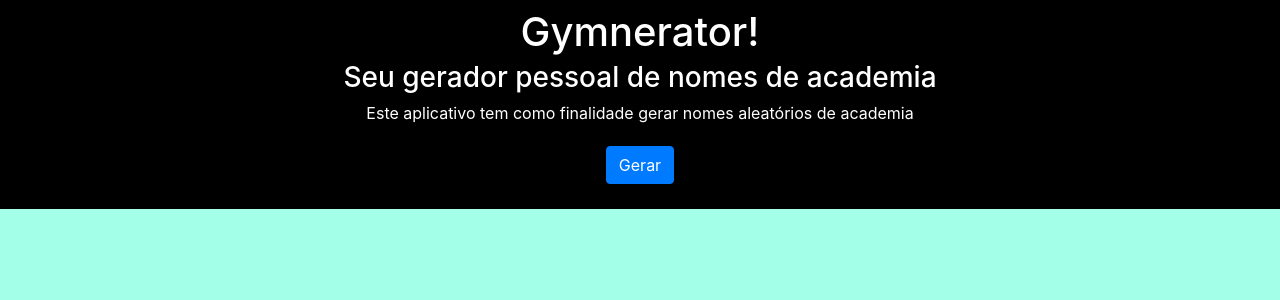
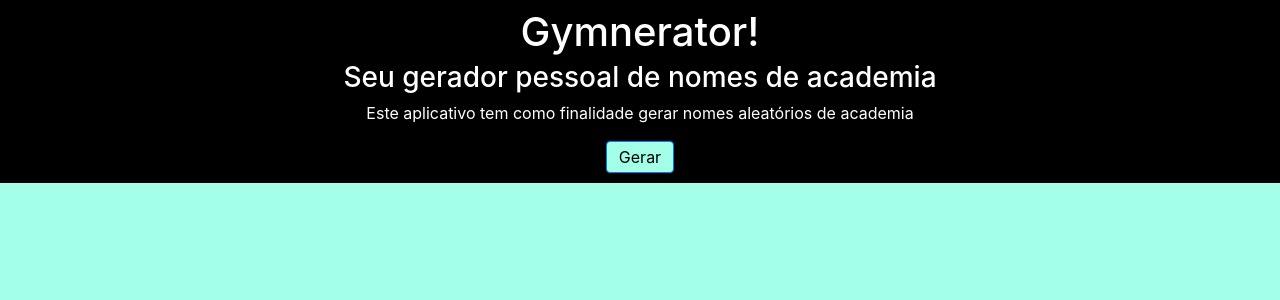
Before and after one commit to Edionay/gymnerator, an Angular app: page / in a window 1280 px wide. Shown: the top 300 px of the page. Built offline with nearby package versions, Linux system fonts and the light colour scheme.

Commit message:
Pequena modificação no tema.

```diff
--- a/src/app/app.component.css
+++ b/src/app/app.component.css
@@ -2,11 +2,12 @@
     text-align: center;
 }
 
-
 #botao_gerar {
     padding-top: 5px;
-    padding-bottom: 15px;
+    padding-bottom: 5px;
     text-align: center;
+    background-color: rgb(163, 255, 232);
+    color: black
 }
 
 #apresentacao {
--- a/src/app/app.component.html
+++ b/src/app/app.component.html
@@ -7,11 +7,11 @@
     <h3>Seu gerador pessoal de nomes de academia</h3>
   </div>
   <p class="centro">Este aplicativo tem como finalidade gerar nomes aleatórios de academia</p>
-  <div id="botao_gerar">
-    <button type="button" (click)="generate_gym_name()" class="btn btn-primary">{{ botaoGerar }}</button>
+  <div class="centro">
+    <button type="button" id="botao_gerar" (click)="generate_gym_name()" class="btn btn-primary">{{ botaoGerar }}</button>
   </div>
 </div>
 
-  <h2 class="centro">{{firstName}} {{lastName}}</h2>
+  <h1 class="centro">{{firstName}} {{lastName}}</h1>
 
-  <h1 class="centro">{{dominioDisponivel}}</h1>
+  <h2 class="centro">{{dominioDisponivel}}</h2>
```
Also changed, not shown: src/github.svg (added).
